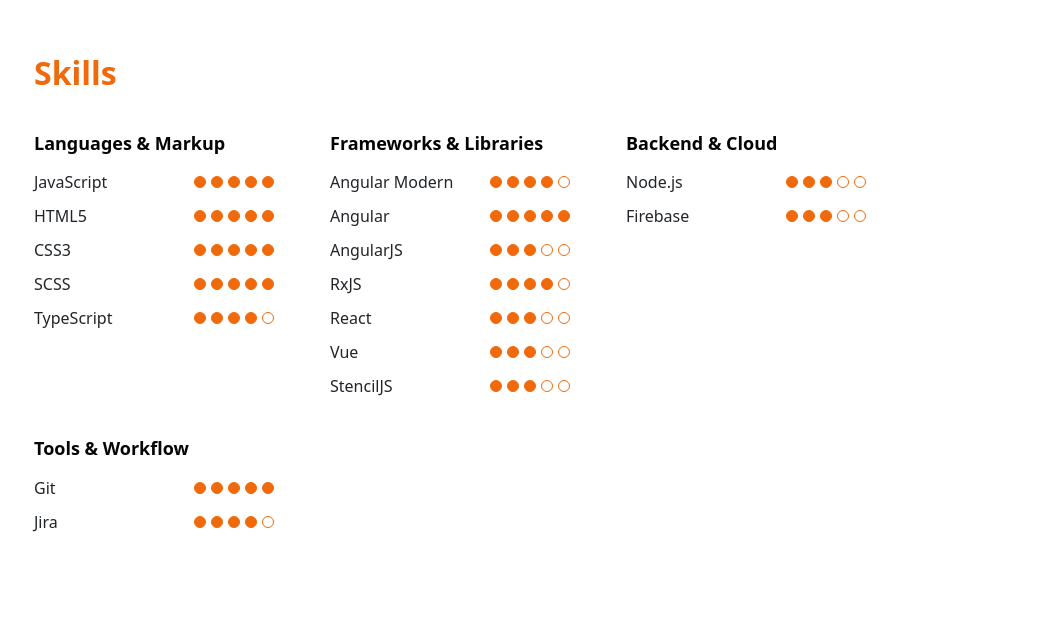
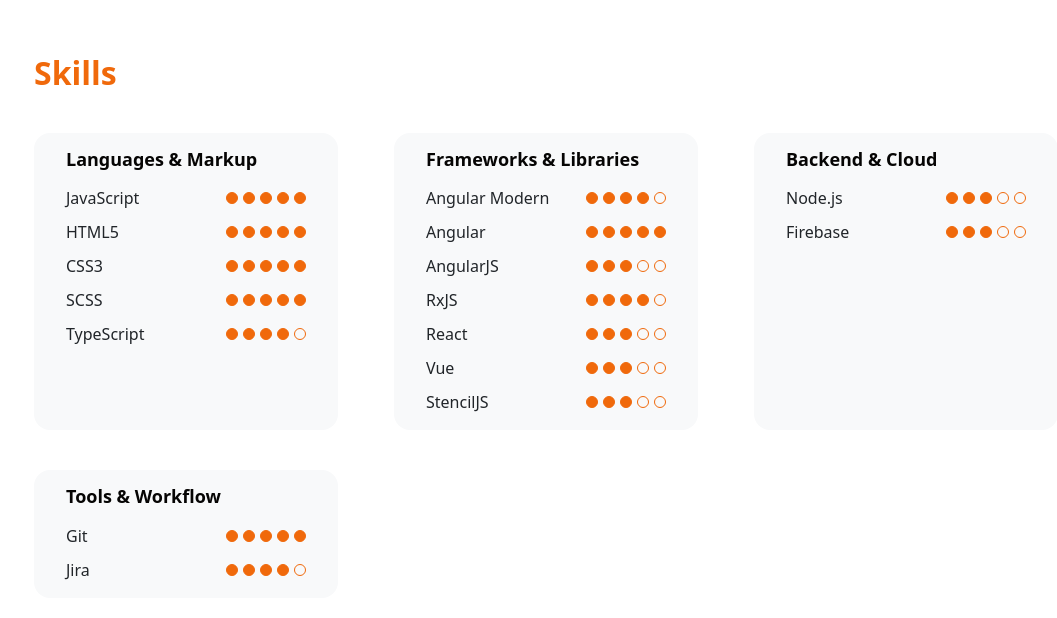
Before and after one commit to khuongnmdev/khuongnmdev, an Angular app in the folder cv/: page / in a window 1280 px wide. Shown: the part 7360-7978 px from the top of the page, without its empty margins (14-1071 px from the left). Built offline with nearby package versions, Linux system fonts and the light colour scheme.

Commit message:
style(skills): refine the skill group cards

```diff
--- a/cv/src/app/components/skills/skills.component.scss
+++ b/cv/src/app/components/skills/skills.component.scss
@@ -2,7 +2,13 @@
   display: grid;
   grid-template-columns: repeat(auto-fit, minmax(15rem, 1fr));
   gap: 2.5rem 3.5rem;
-  max-width: 52rem;
+  max-width: calc(100% - 10rem);
+}
+
+.skill-group {
+  padding: 1rem 2rem;
+  border-radius: 1rem;
+  background-color: var(--bg-surface);
 }
 
 .skill-category {
```
